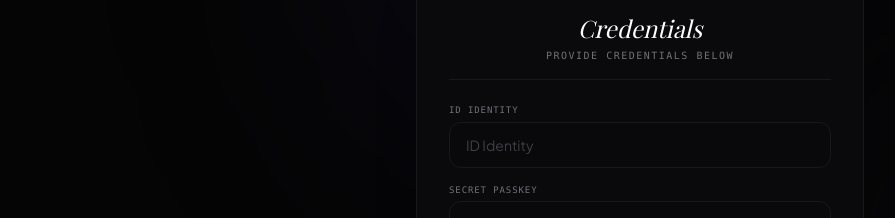
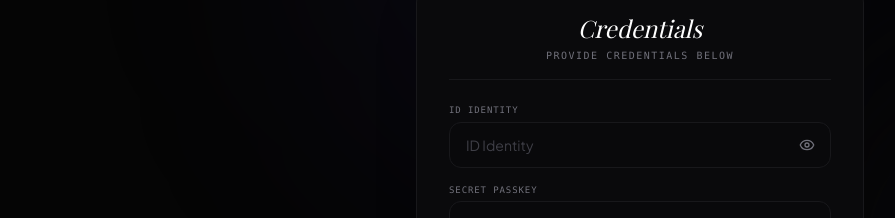
Before and after one commit to arkaofficial0123-star/Foodcourt, a React (Vite) app: page / in a window 1280 px wide. Shown: the part 299-517 px from the top of the page, without its empty margins (0-895 px from the left). Built offline with nearby package versions, Linux system fonts and the light colour scheme; no server answers; the database is empty; a web font is replaced by a local one.

Commit message:
feat: add password visibility toggle to login form
Add Eye and EyeOff icons to allow users to toggle the visibility of the ID Identity input field for better usability during login.

```diff
--- a/src/App.tsx
+++ b/src/App.tsx
@@ -11,7 +11,7 @@ import TableSelector from "./components/TableSelector";
 import ClientMenu from "./components/ClientMenu";
 import AdminConsole from "./components/AdminConsole";
 import SuperAdminConsole from "./components/SuperAdminConsole";
-import { Loader, Store, Shield, ArrowRight } from "lucide-react";
+import { Loader, Store, Shield, ArrowRight, Eye, EyeOff } from "lucide-react";
 import { motion } from "motion/react";
 
 export default function App() {
@@ -42,6 +42,7 @@ export default function App() {
   const [selectedSlug, setSelectedSlug] = useState("");
   const [loginError, setLoginError] = useState("");
   const [loginSuccess, setLoginSuccess] = useState("");
+  const [showFormUserId, setShowFormUserId] = useState(false);
 
   // Synchronously listen to dynamic super admin gatekeeper credentials
   useEffect(() => {
@@ -456,14 +457,24 @@ export default function App() {
               {/* ID IDENTITY INPUT */}
               <div className="space-y-1 text-left">
                 <label className="font-mono text-[9px] uppercase tracking-widest text-zinc-500 block">ID Identity</label>
+                <div className="relative">
                   <input
-                  type="text"
+                    type={showFormUserId ? "text" : "password"}
                     required
                     placeholder="ID Identity"
                     value={formUserId}
                     onChange={(e) => setFormUserId(e.target.value)}
-                  className="w-full bg-zinc-950 border border-zinc-900 rounded-xl px-4 py-3 text-sm text-zinc-100 placeholder:text-zinc-700 focus:outline-none focus:border-indigo-650"
+                    className="w-full bg-zinc-950 border border-zinc-900 rounded-xl pl-4 pr-12 py-3 text-sm text-zinc-100 placeholder:text-zinc-700 focus:outline-none focus:border-indigo-650"
                   />
+                  <button
+                    type="button"
+                    onClick={() => setShowFormUserId(!showFormUserId)}
+                    className="absolute right-3 top-1/2 -translate-y-1/2 text-zinc-500 hover:text-zinc-300 transition-colors p-1"
+                    title={showFormUserId ? "Hide ID" : "Show ID"}
+                  >
+                    {showFormUserId ? <EyeOff className="h-4 w-4" /> : <Eye className="h-4 w-4" />}
+                  </button>
+                </div>
               </div>
 
               {/* PASSWORD INPUT */}
```
Lines whose indentation alone changed are shown as unchanged.
